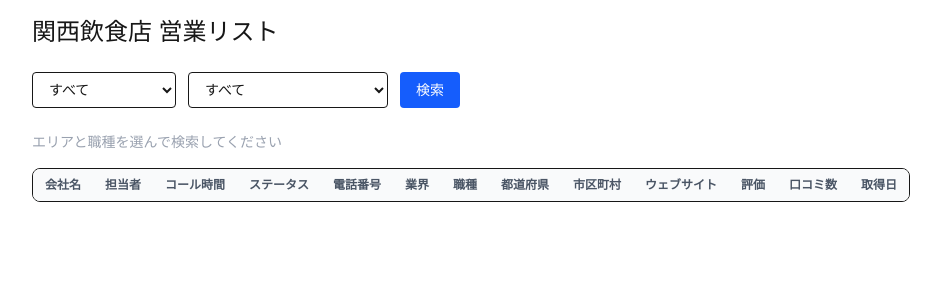
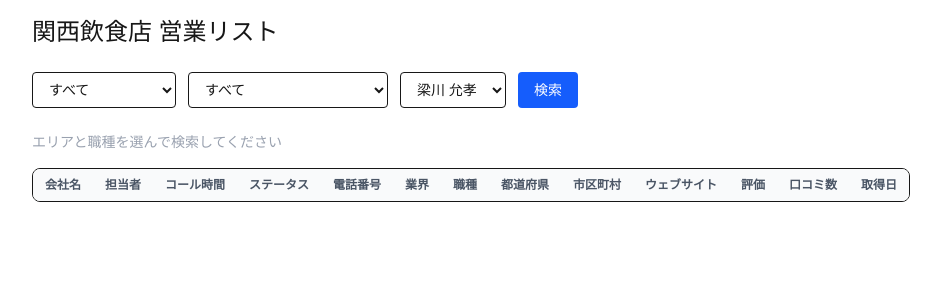
Before and after one commit to masataka1215/store-radar-web, a Next.js app: page / in a window 1280 px wide. Shown: the top 300 px of the page, without its empty margins (169-1110 px from the left). Built offline with nearby package versions, Linux system fonts and the light colour scheme.

Commit message:
担当者プルダウン追加

```diff
--- a/app/api/search/route.js
+++ b/app/api/search/route.js
@@ -114,10 +114,13 @@ function parseAddress(address) {
   return { pref: '', city: address }
 }
 
+
+
 export async function GET(request) {
   const { searchParams } = new URL(request.url)
   const area = searchParams.get('area')
   const genre = searchParams.get('genre')
+  const staff = searchParams.get('staff') || '梁川 允孝'
 
   const coords = AREA_COORDS[area]
   if (!coords) return NextResponse.json({ error: 'エリアを選択してください' }, { status: 400 })
@@ -142,7 +145,7 @@ const results = await Promise.all(filtered.map(async (p) => {
 
     return {
       会社名: p.name,
-      担当者: '梁川 允孝',
+      担当者: staff,
       コール時間設定: '9~10時',
       ステータス: '新規',
       電話番号: details.phone,
--- a/app/page.tsx
+++ b/app/page.tsx
@@ -18,6 +18,8 @@ const AREAS = [
   '大津市','草津市',
 ]
 
+const STAFF = ['梁川 允孝', '長野 敏也', '有馬 時也', '井口 凌太']
+
 const GENRES = [
   'すべて',
   '和食','日本料理','寿司','海鮮・魚介','そば（蕎麦）','うなぎ','焼き鳥',
@@ -27,7 +29,11 @@ const GENRES = [
   '料理旅館','ビストロ','ハンバーグ','とんかつ','串揚げ','うどん',
   'しゃぶしゃぶ','沖縄料理','ハンバーガー','パスタ','ピザ','餃子','ホルモン',
   'カフェ','喫茶店','ケーキ','タピオカ','食堂','ビュッフェ・バイキング',
+
+
 ]
+
+
 
 export default function Home() {
   const [stores, setStores] = useState<any[]>([])
@@ -35,7 +41,7 @@ export default function Home() {
   const [genre, setGenre] = useState('すべて')
   const [loading, setLoading] = useState(false)
   const [searched, setSearched] = useState(false)
-
+const [staff, setStaff] = useState('梁川 允孝')
   const handleSearch = async () => {
     if (area === 'すべて' || area.startsWith('---')) {
       alert('エリアを選択してください')
@@ -43,7 +49,7 @@ export default function Home() {
     }
     setLoading(true)
     setSearched(true)
-    const params = new URLSearchParams({ area, genre })
+    const params = new URLSearchParams({ area, genre, staff })
     const res = await fetch(`/api/search?${params}`)
     const data = await res.json()
     setStores(data)
@@ -69,7 +75,9 @@ export default function Home() {
         <select className="border rounded px-3 py-2 text-sm" value={genre} onChange={e => setGenre(e.target.value)}>
           {GENRES.map(g => <option key={g}>{g}</option>)}
         </select>
-
+        <select className="border rounded px-3 py-2 text-sm" value={staff} onChange={e => setStaff(e.target.value)}>
+          {STAFF.map(s => <option key={s}>{s}</option>)}
+        </select>
         <button onClick={handleSearch} className="bg-blue-600 text-white px-4 py-2 rounded text-sm hover:bg-blue-700">
           検索
         </button>
```
